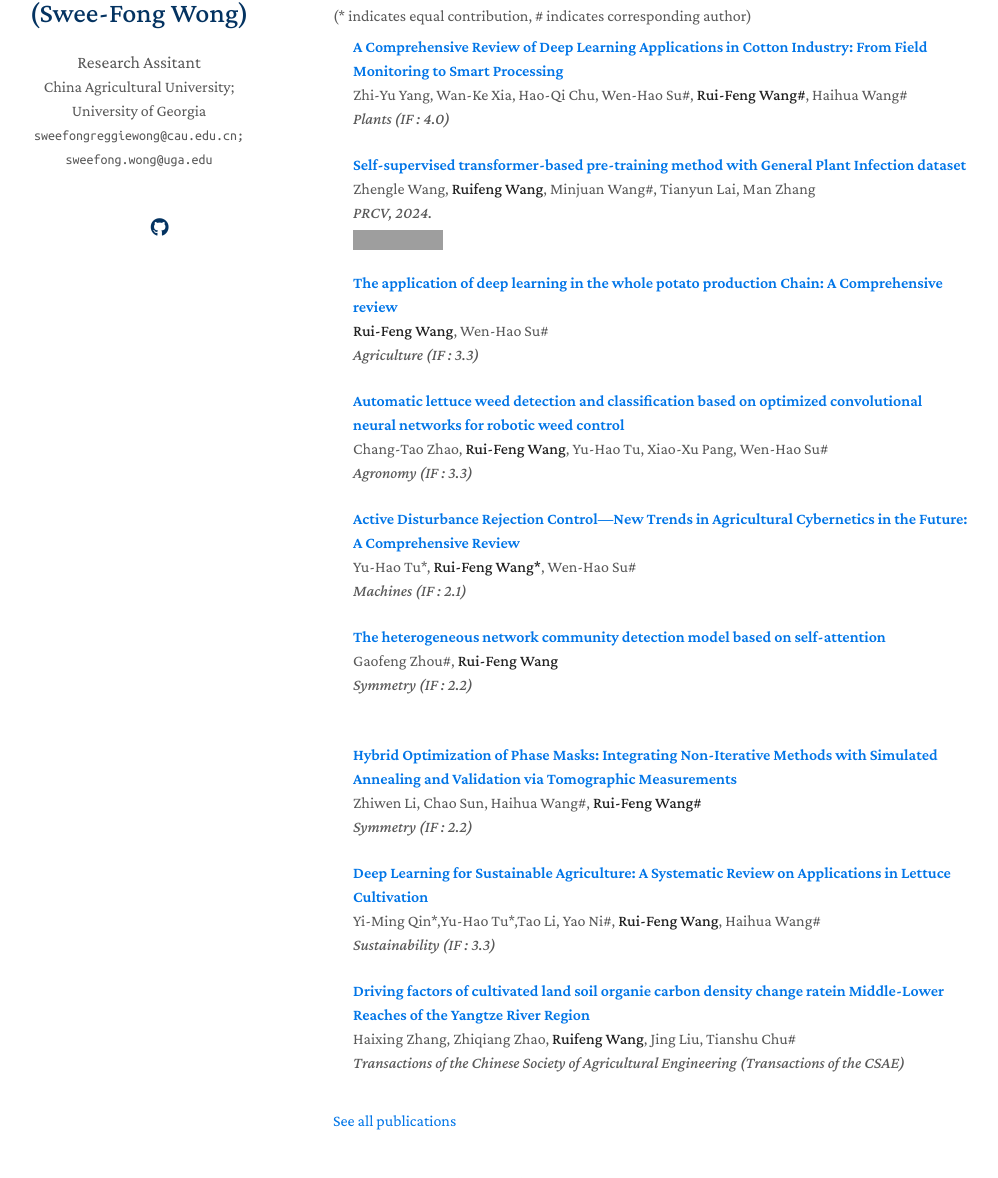
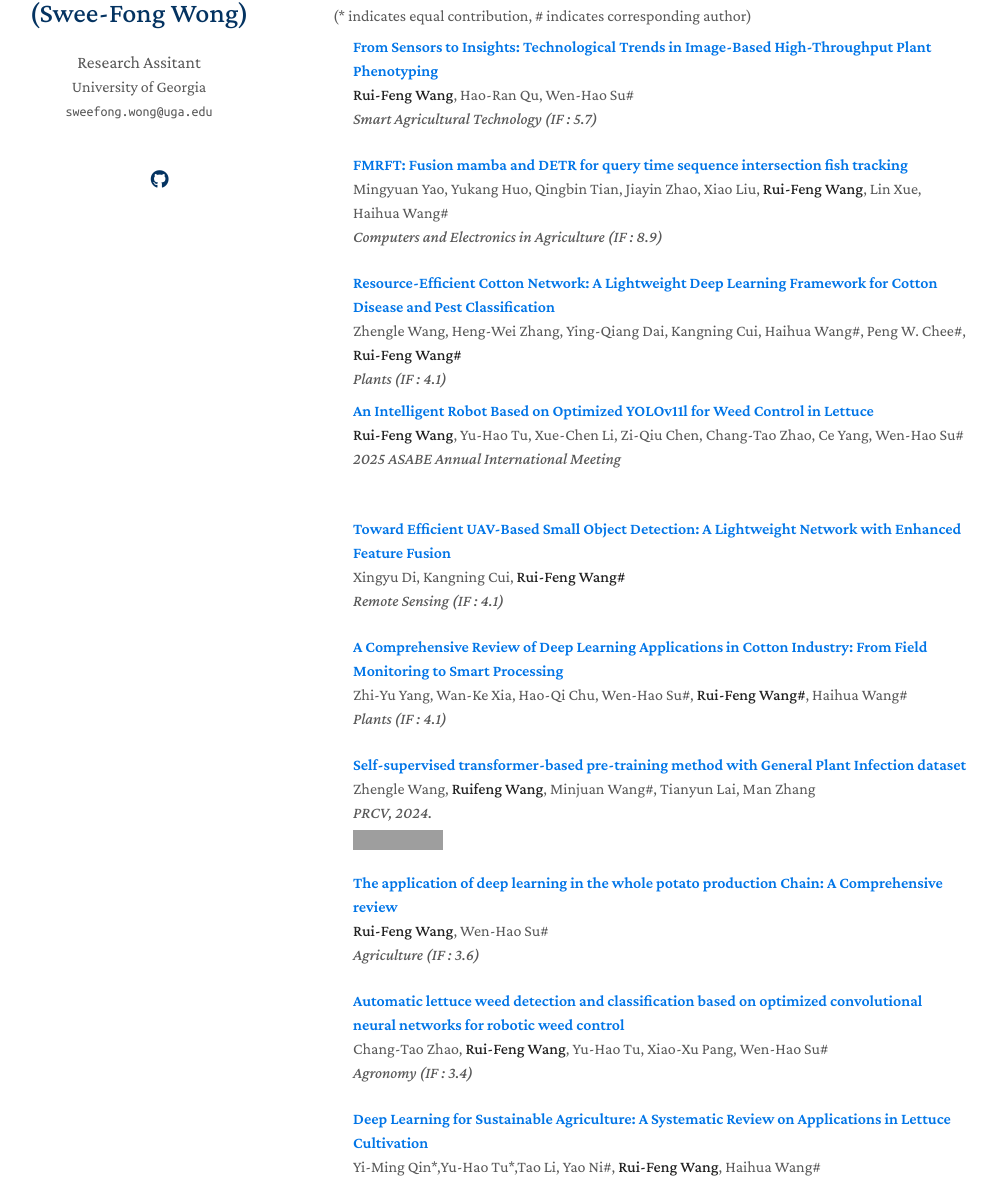
Before and after one commit to SweefongWong/RuiFeng.Wang, a Jekyll site: the page built from index.md, in a window 1280 px wide and 1400 px high, scrolled down 531 px. Shown: the part 222-1400 px from the top of the window, without its empty margins (137-1135 px from the left). Built offline with Jekyll 4.4.1, drawn with Linux system fonts in a browser that asks for light colours; nearby versions of some CDN libraries; a style sheet for code colours, icons or effects is not loaded; some of the changed text lies outside the part shown; grey boxes are pictures that could not be loaded.

Commit message:
Add files via upload

```diff
--- a/_config.yml
+++ b/_config.yml
@@ -1,8 +1,8 @@
 # Basic Information
 title: Rui-Feng Wang (Swee-Fong Wong)
 position: Research Assitant
-affiliation: China Agricultural University; University of Georgia
-email: sweefongreggiewong@cau.edu.cn; sweefong.wong@uga.edu
+affiliation: University of Georgia
+email: sweefong.wong@uga.edu
 
 # Search Engine Optimization (SEO)
 # The following information is used to improve the website traffic from search engines, e.g., Google.
--- a/_includes/internships.md
+++ b/_includes/internships.md
@@ -1,6 +1,6 @@
 ## Experience
 
 
+- 2025.07 - now, [Department of Crop and Soil Sciences (CRSS)](https://cropsoil.uga.edu/), Research Assistant, Department of Crop and Soil Sciences, College of Agriculture and Environemtal Sciences, University of Georgia, Unitied States
 - 2023.11 - 2025.07, [Intelligent Agricultural Product Quality Control Equipment Lab](https://faculty.cau.edu.cn/swh/list.htm), Research Assistant, College of Engineering, China Agricultural University
 - 2023.09 - 2025.07, [Computer Graphic Lab](https://faculty.cau.edu.cn/whh/list.htm), Research Assistant, College of Information and Electrical Engineering, China Agricultural University
-- 2025.07 - now, [Crop and Soils Sciences Department](https://cropsoil.uga.edu/), Research Assistant, Crop and Soils Science Department, University of Georgia, Unitied States
--- a/_includes/intro.md
+++ b/_includes/intro.md
@@ -3,8 +3,8 @@
 
 
 
-I'm currently a research assistant at China Agricultural University and University of Georgia.
-My current research interests include Automation, Computer Vision, Deep Learning, Precision Agriculture, and Agricultural Robots.
+I'm currently a research assistant at University of Georgia.
+My current research interests include Automation, Computer Vision, Deep Learning, High-Throughput Plant Phenotyping, Precision Agriculture, and Agricultural Robots.
 
 ## Research Interests
 
--- a/_includes/publications.md
+++ b/_includes/publications.md
@@ -10,9 +10,60 @@
 <li>
 <div class="pub-row">
   <div class="col-sm-12" style="position: relative;padding-right: 15px;padding-left: 20px;">
+    <div class="title"><a href="https://www.sciencedirect.com/science/article/pii/S2772375525004885">From Sensors to Insights: Technological Trends in Image-Based High-Throughput Plant Phenotyping</a></div>
+    <div class="author"><strong>Rui-Feng Wang</strong>, Hao-Ran Qu, Wen-Hao Su#</div>
+    <div class="periodical"><em>Smart Agricultural Technology (IF : 5.7)</em></div>
+  </div>
+</div>
+</li>
+
+<li>
+<div class="pub-row">
+  <div class="col-sm-12" style="position: relative;padding-right: 15px;padding-left: 20px;">
+    <div class="title"><a href="https://www.sciencedirect.com/science/article/pii/S0168169925008488">FMRFT: Fusion mamba and DETR for query time sequence intersection fish tracking</a></div>
+    <div class="author">Mingyuan Yao, Yukang Huo, Qingbin Tian, Jiayin Zhao, Xiao Liu, <strong>Rui-Feng Wang</strong>, Lin Xue, Haihua Wang#</div>
+    <div class="periodical"><em>Computers and Electronics in Agriculture (IF : 8.9)</em></div>
+  </div>
+</div>
+</li>
+
+<li>
+<div class="pub-row">
+  <div class="col-sm-12" style="position: relative;padding-right: 15px;padding-left: 20px;">
+    <div class="title"><a href="https://www.mdpi.com/2223-7747/14/13/2082">Resource-Efficient Cotton Network: A Lightweight Deep Learning Framework for Cotton Disease and Pest Classification</a></div>
+    <div class="author">Zhengle Wang, Heng-Wei Zhang, Ying-Qiang Dai, Kangning Cui, Haihua Wang#, Peng W. Chee#, <strong>Rui-Feng Wang#</strong></div>
+    <div class="periodical"><em>Plants (IF : 4.1)</em></div>
+  </div>
+</div>
+</li>
+
+<li>
+<div class="pub-row">
+  <div class="col-sm-12" style="position: relative;padding-right: 15px;padding-left: 20px;">
+    <div class="title"><a href="https://elibrary.asabe.org/abstract.asp?aid=55477">An Intelligent Robot Based on Optimized YOLOv11l for Weed Control in Lettuce</a></div>
+    <div class="author"><strong>Rui-Feng Wang</strong>, Yu-Hao Tu, Xue-Chen Li, Zi-Qiu Chen, Chang-Tao Zhao, Ce Yang, Wen-Hao Su#</div>
+    <div class="periodical"><em>2025 ASABE Annual International Meeting</em></div>
+  </div>
+</div>
+</li>
+
+
+<li>
+<div class="pub-row">
+  <div class="col-sm-12" style="position: relative;padding-right: 15px;padding-left: 20px;">
+    <div class="title"><a href="https://www.mdpi.com/2072-4292/17/13/2235">Toward Efficient UAV-Based Small Object Detection: A Lightweight Network with Enhanced Feature Fusion</a></div>
+    <div class="author">Xingyu Di, Kangning Cui, <strong>Rui-Feng Wang#</strong></div>
+    <div class="periodical"><em>Remote Sensing (IF : 4.1)</em></div>
+  </div>
+</div>
+</li>
+
+<li>
+<div class="pub-row">
+  <div class="col-sm-12" style="position: relative;padding-right: 15px;padding-left: 20px;">
     <div class="title"><a href="https://www.mdpi.com/2223-7747/14/10/1481">A Comprehensive Review of Deep Learning Applications in Cotton Industry: From Field Monitoring to Smart Processing</a></div>
     <div class="author">Zhi-Yu Yang, Wan-Ke Xia, Hao-Qi Chu, Wen-Hao Su#, <strong>Rui-Feng Wang#</strong>, Haihua Wang#</div>
-    <div class="periodical"><em>Plants (IF : 4.0)</em></div>
+    <div class="periodical"><em>Plants (IF : 4.1)</em></div>
   </div>
 </div>
 </li>
@@ -36,7 +87,7 @@
   <div class="col-sm-12" style="position: relative;padding-right: 15px;padding-left: 20px;">
     <div class="title"><a href="https://www.mdpi.com/2077-0472/14/8/1225">The application of deep learning in the whole potato production Chain: A Comprehensive review</a></div>
     <div class="author"><strong>Rui-Feng Wang</strong>, Wen-Hao Su#</div>
-    <div class="periodical"><em>Agriculture (IF : 3.3)</em></div>
+    <div class="periodical"><em>Agriculture (IF : 3.6)</em></div>
   </div>
 </div>
 </li>
@@ -47,40 +98,7 @@
   <div class="col-sm-12" style="position: relative;padding-right: 15px;padding-left: 20px;">
     <div class="title"><a href="https://www.mdpi.com/2073-4395/14/12/2838">Automatic lettuce weed detection and classification based on optimized convolutional neural networks for robotic weed control</a></div>
     <div class="author">Chang-Tao Zhao, <strong>Rui-Feng Wang</strong>, Yu-Hao Tu, Xiao-Xu Pang, Wen-Hao Su#</div>
-    <div class="periodical"><em>Agronomy (IF : 3.3)</em></div>
-  </div>
-</div>
-</li>
-
-
-<li>
-<div class="pub-row">
-  <div class="col-sm-12" style="position: relative;padding-right: 15px;padding-left: 20px;">
-    <div class="title"><a href="https://www.mdpi.com/2075-1702/13/2/111">Active Disturbance Rejection Control—New Trends in Agricultural Cybernetics in the Future: A Comprehensive Review</a></div>
-    <div class="author">Yu-Hao Tu*, <strong>Rui-Feng Wang*</strong>, Wen-Hao Su#</div>
-    <div class="periodical"><em>Machines (IF : 2.1)</em></div>
-  </div>
-</div>
-</li>
-
-
-<li>
-<div class="pub-row">
-  <div class="col-sm-12" style="position: relative;padding-right: 15px;padding-left: 20px;">
-    <div class="title"><a href="https://www.mdpi.com/2073-8994/17/3/432">The heterogeneous network community detection model based on self-attention</a></div>
-    <div class="author">Gaofeng Zhou#, <strong>Rui-Feng Wang</strong></div>
-    <div class="periodical"><em>Symmetry (IF : 2.2)</em></div>
-  </div>
-</div>
-</li>
-
-
-<li>
-<div class="pub-row">
-  <div class="col-sm-12" style="position: relative;padding-right: 15px;padding-left: 20px;">
-    <div class="title"><a href="https://www.mdpi.com/2073-8994/17/4/530">Hybrid Optimization of Phase Masks: Integrating Non-Iterative Methods with Simulated Annealing and Validation via Tomographic Measurements</a></div>
-    <div class="author">Zhiwen Li, Chao Sun, Haihua Wang#, <strong>Rui-Feng Wang#</strong></div>
-    <div class="periodical"><em>Symmetry (IF : 2.2)</em></div>
+    <div class="periodical"><em>Agronomy (IF : 3.4)</em></div>
   </div>
 </div>
 </li>
@@ -96,16 +114,6 @@
 </div>
 </li>
 
-
-<li>
-<div class="pub-row">
-  <div class="col-sm-12" style="position: relative;padding-right: 15px;padding-left: 20px;">
-    <div class="title"><a href="http://www.tcsae.org/article/doi/10.11975/j.issn.1002-6819.202210181">Driving factors of cultivated land soil organie carbon density change ratein Middle-Lower Reaches of the Yangtze River Region</a></div>
-    <div class="author">Haixing Zhang, Zhiqiang Zhao, <strong>Ruifeng Wang</strong>, Jing Liu, Tianshu Chu#</div>
-    <div class="periodical"><em>Transactions of the Chinese Society of Agricultural Engineering (Transactions of the CSAE)</em></div>
-  </div>
-</div>
-</li>
 
 
 </ol>
@@ -130,16 +138,6 @@
 </li>
 
 
-<li>
-<div class="pub-row">
-  <div class="col-sm-12" style="position: relative;padding-right: 15px;padding-left: 20px;">
-    <div class="title">FMRFT: Fusion mamba and DETR for query time sequence intersection fish tracking</div>
-    <div class="author">Mingyuan Yao, Yukang Huo, Qingbin Tian, Jiayin Zhao, Xxiao Liu, <strong>Ruifeng Wang</strong>, Lin Xue, Haihua Wang#</div>
-    <div class="periodical"><em>Under Review, 2025</em></div>
-  </div>
-</div>
-</li>
-
 
 <li>
 <div class="pub-row">
@@ -157,22 +155,12 @@
   <div class="col-sm-12" style="position: relative;padding-right: 15px;padding-left: 20px;">
     <div class="title">A Local Perspective-based Model for Overlapping Community Detection</div>
     <div class="author">Gaofeng Zhou, <strong>Rui-Feng Wang#</strong>, Kangning Cui</div>
-    <div class="periodical"><em>Under Review, 2025</em></div>
+    <div class="periodical"><em>Accepted by SMC 2025, 2025</em></div>
   </div>
 </div>
 </li>
 
 
-<li>
-<div class="pub-row">
-  <div class="col-sm-12" style="position: relative;padding-right: 15px;padding-left: 20px;">
-    <div class="title">A Lettpoint-Yolov11l Based Intelligent Robot for Precision Intra-Row Weeds Control in Lettuce</div>
-    <div class="author"><strong>Rui-Feng Wang</strong>, Yu-Hao Tu, Zi-Qiu Chen, Chang-Tao Zhao, Wen-Hao Su#</div>
-    <div class="periodical"><em>Under Review, 2025</em></div>
-  </div>
-</div>
-</li>
-
 
 </ol>
 
```
